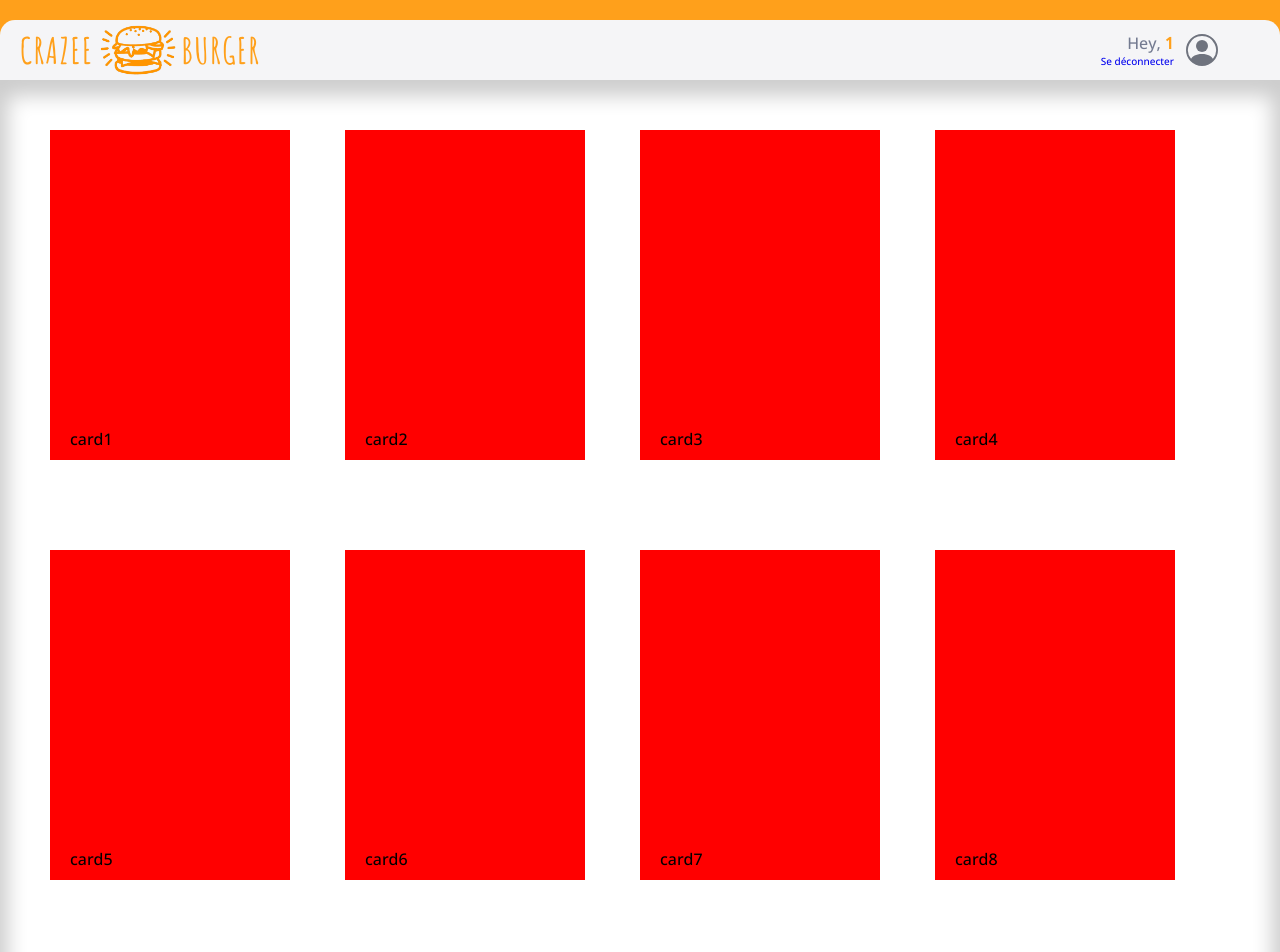
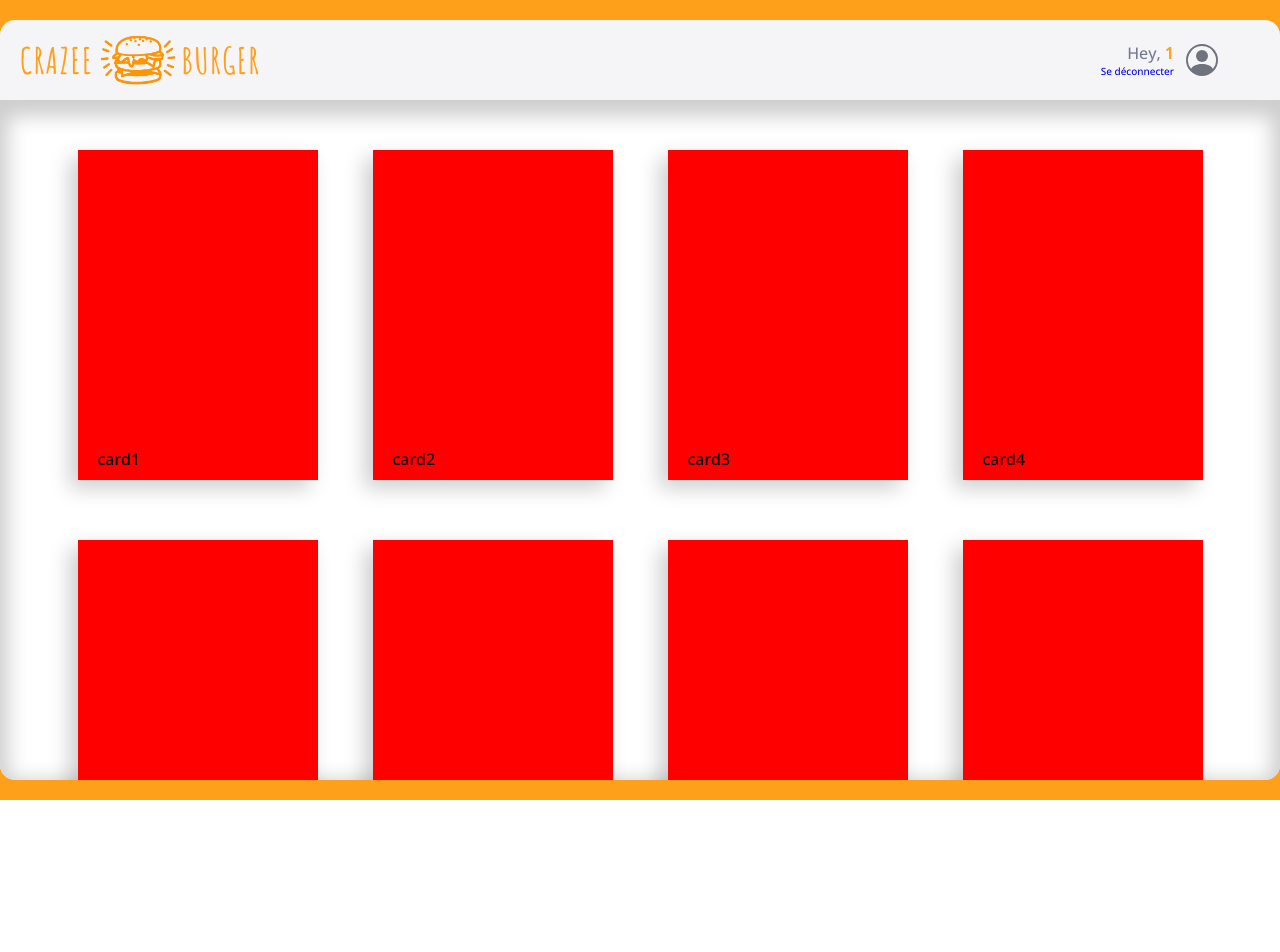
Before and after one commit to MatVD/crazee-burger, a React (Vite) app: page /order/1 in a window 1280 px wide. Shown: the top 952 px of the page. After the commit the page ends 800 px from the top, so only its background shows below. Built offline with nearby package versions, Linux system fonts and the light colour scheme.

Commit message:
F05: ORDER > ProductCard >Layout > Layout with display grid seems good

```diff
--- a/src/components/pages/order/Main.jsx
+++ b/src/components/pages/order/Main.jsx
@@ -10,9 +10,9 @@ export const Main = () => {
       <Card className='card3' name='card3' />
       <Card className='card4' name='card4' />
       <Card className='card5' name='card5' />
-      <Card className='car6d' name='card6' />
-      <Card className='ca7rd' name='card7' />
-      <Card className='c8ard' name='card8' />
+      <Card className='card6' name='card6' />
+      <Card className='card7' name='card7' />
+      <Card className='card8' name='card8' />
     </MainStyled>
   );
 };
@@ -23,10 +23,10 @@ const MainStyled = styled.div`
   border-radius: 0px 0px 15px 15px;
   background: ${theme.colors.white};
   padding: 50px 50px 150px;
+  overflow: scroll;
 
   display: grid;
-  grid-template-rows: 50% 50%;
-  grid-template-columns: repeat(4, 25%);
+  grid-template-rows: repeat(2, 1fr);
+  grid-template-columns: repeat(4, 1fr);
   grid-row-gap: 60px;
-
 `;
--- a/src/components/reusable-ui/Card.jsx
+++ b/src/components/reusable-ui/Card.jsx
@@ -7,12 +7,15 @@ export const Card = ({ name }) => {
 const CardStyled = styled.div`
   width: 240px;
   height: 330px;
+  margin: auto;
 
   display: flex;
   flex-direction: column;
   justify-content: flex-end;
   align-items: flex-start;
   gap: 15px;
+
+  box-shadow: -8px 8px 20px 0 rgba(0, 0, 0, 0.2);
   padding: 50px 20px 10px 20px;
 
   background-color: red;
```
